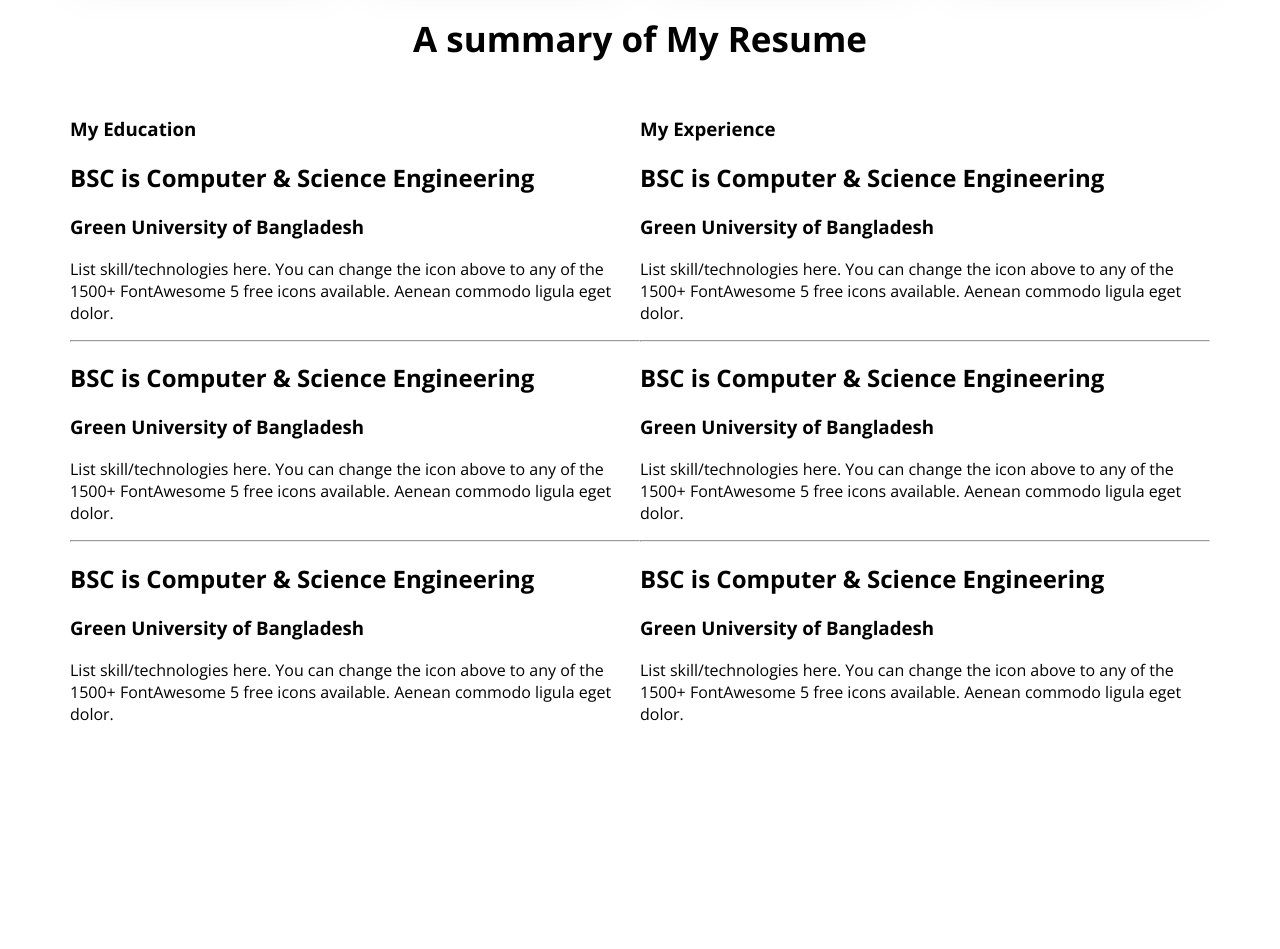
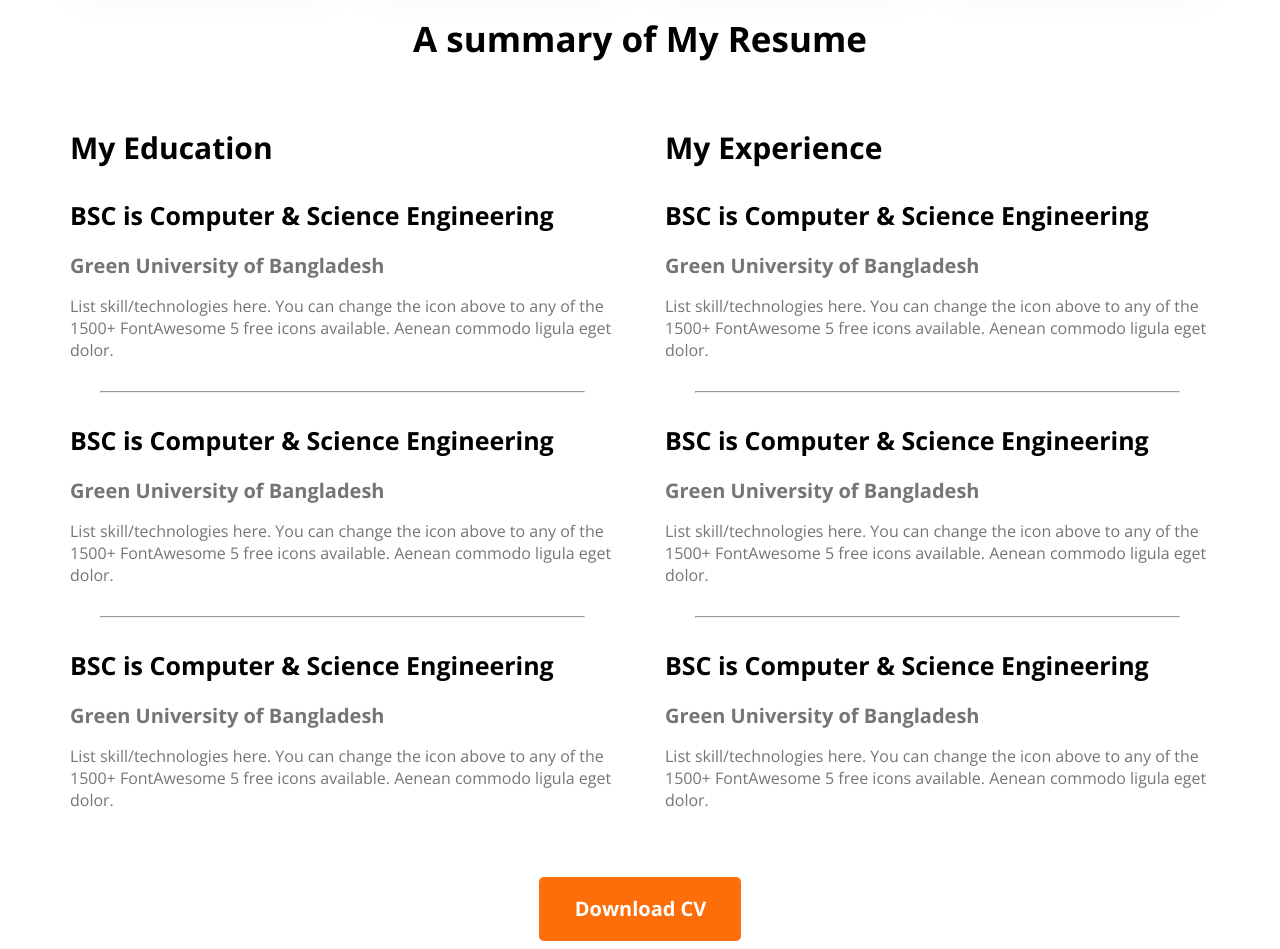
Before and after one commit to GraphiCraftDesigns/my-web, a plain HTML site: page index.html in a window 1280 px wide. Shown: the part 2280-3229 px from the top of the page. Before the commit the page ends 3029 px from the top, so only its background shows below. Drawn offline with nearby package versions, Linux system fonts and the light colour scheme.

Commit message:
finish resume

```diff
--- a/index.html
+++ b/index.html
@@ -136,6 +136,7 @@
                     </div>
                 </div>
             </div>
+        <div class="download-cv"><button class="btn">Download CV</button></div>
         </section>
     </main>
     <footer>
--- a/style.css
+++ b/style.css
@@ -137,5 +137,33 @@ font-weight: 700;
 }
 .resume-container{
     display: flex;
-    justify-content: space-around;
+    gap:50px;
 }
+.resume-item-institute, .resume-item-des{
+    color: #757575;
+}
+.resume-item-institute{
+    font-size: 20px;
+    font-weight: 600;
+    margin-bottom: 0px;
+}
+.resume-item-des{
+    font-size: 16px;
+    font-weight: 400;
+}
+.resume-item-title{
+    font-size: 25px;
+    font-weight: 700;
+    margin-bottom: 10px;
+}
+.resume-column-title{
+    font-size: 30px;
+    font-weight: 700;
+}
+.resume-container hr{
+    margin:30px;
+}
+.download-cv{
+    text-align: center;
+    margin-top: 50px;
+}
```
